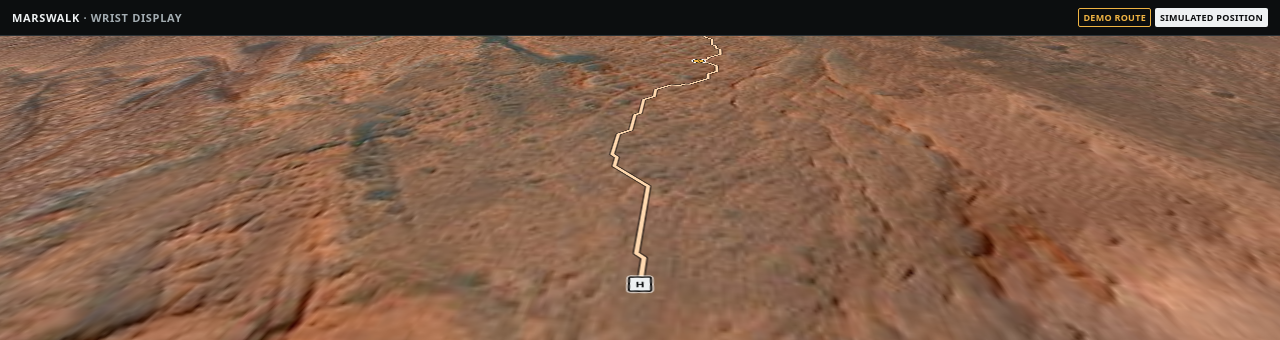
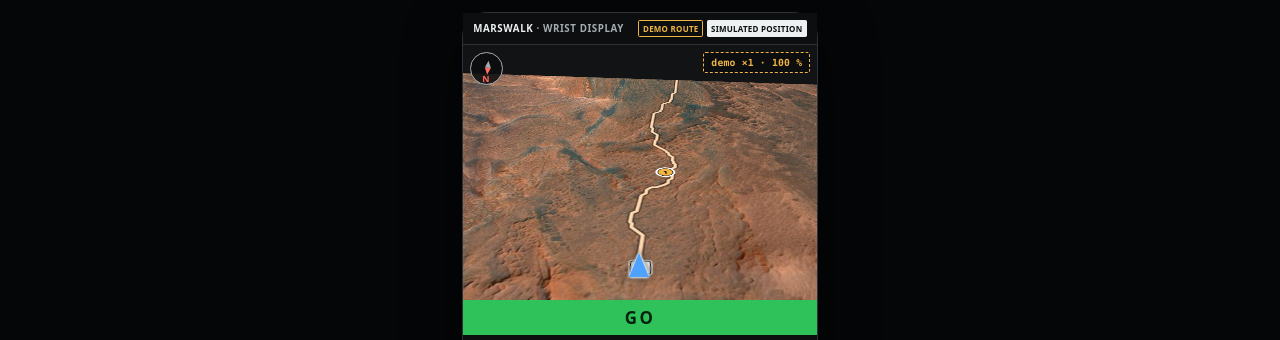
Before and after one commit to SaraT-7/NASA_Hackathon_2026, a plain HTML site: page walk/index.html in a window 1280 px wide. Shown: the top 340 px of the page. Drawn offline with Linux system fonts and the light colour scheme.

Commit message:
walk: phone-sized panel on wide screens, scaled to fit any window

```diff
--- a/walk/walk.css
+++ b/walk/walk.css
@@ -215,7 +215,7 @@ main { flex: 1; min-height: 0; display: flex; flex-direction: column; gap: 0; pa
   .tag { padding: 3px 3px; font-size: 8px; letter-spacing: 0; }
   .tag-demo { padding: 2px 3px; }
 }
-@media (max-height: 800px) {
+@media (max-height: 800px) and (max-width: 519px) {
   main { padding: 0 10px 8px; }
   .stage { min-height: 110px; margin: 0 -10px; }
   .status { min-height: 34px; margin: 0 -10px; padding: 3px 10px; font-size: 16px; }
@@ -238,3 +238,14 @@ main { flex: 1; min-height: 0; display: flex; flex-direction: column; gap: 0; pa
   .return-info p { font-size: 14px; }
   body[data-phase="at_stop"] .tile-next { display: none; }
 }
+
+/* Wide screens (laptop, projector): the wrist display keeps a phone's size and layout (402 x 874, an iPhone 17 Pro)
+   and is shown as a panel in the middle instead of being stretched across the window. walk.js scales the panel
+   (--frame-zoom) so it always fits the window height, from a small projector to a large monitor. Phones are not affected. */
+@media (min-width: 520px) {
+  html { display: flex; align-items: center; justify-content: center; background: #050607; }
+  body {
+    flex: none; width: 402px; height: 874px; zoom: var(--frame-zoom, 1);
+    border: 1px solid var(--line); border-radius: 28px; box-shadow: 0 20px 60px rgba(0, 0, 0, 0.6);
+  }
+}
--- a/walk/walk.js
+++ b/walk/walk.js
@@ -248,6 +248,19 @@ function buildSpeedControl() {
   showChip();
 }
 
+/** Size of the wide-screen panel (walk.css, min-width 520 px): scaled to fit the window, never wider than it. */
+const FRAME_W = 402;
+const FRAME_H = 874;
+const FRAME_MAX_ZOOM = 1.2;
+
+function fitFrame() {
+  const wide = window.matchMedia('(min-width: 520px)').matches;
+  const zoom = wide ? Math.min(FRAME_MAX_ZOOM, (window.innerHeight - 24) / FRAME_H, (window.innerWidth - 24) / FRAME_W) : 1;
+  document.documentElement.style.setProperty('--frame-zoom', zoom.toFixed(3));
+}
+fitFrame();
+window.addEventListener('resize', fitFrame);
+
 async function main() {
   route = loadRoute();
   let demo = false;
```
